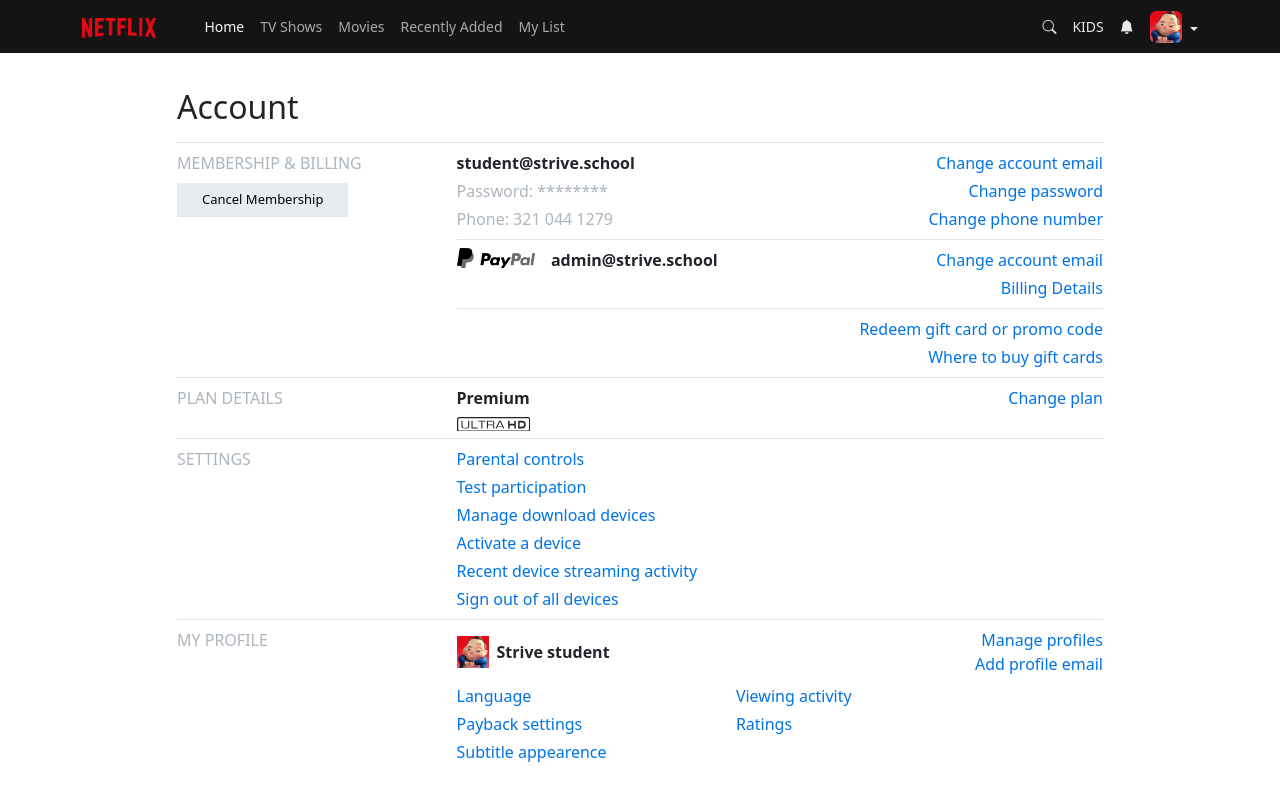
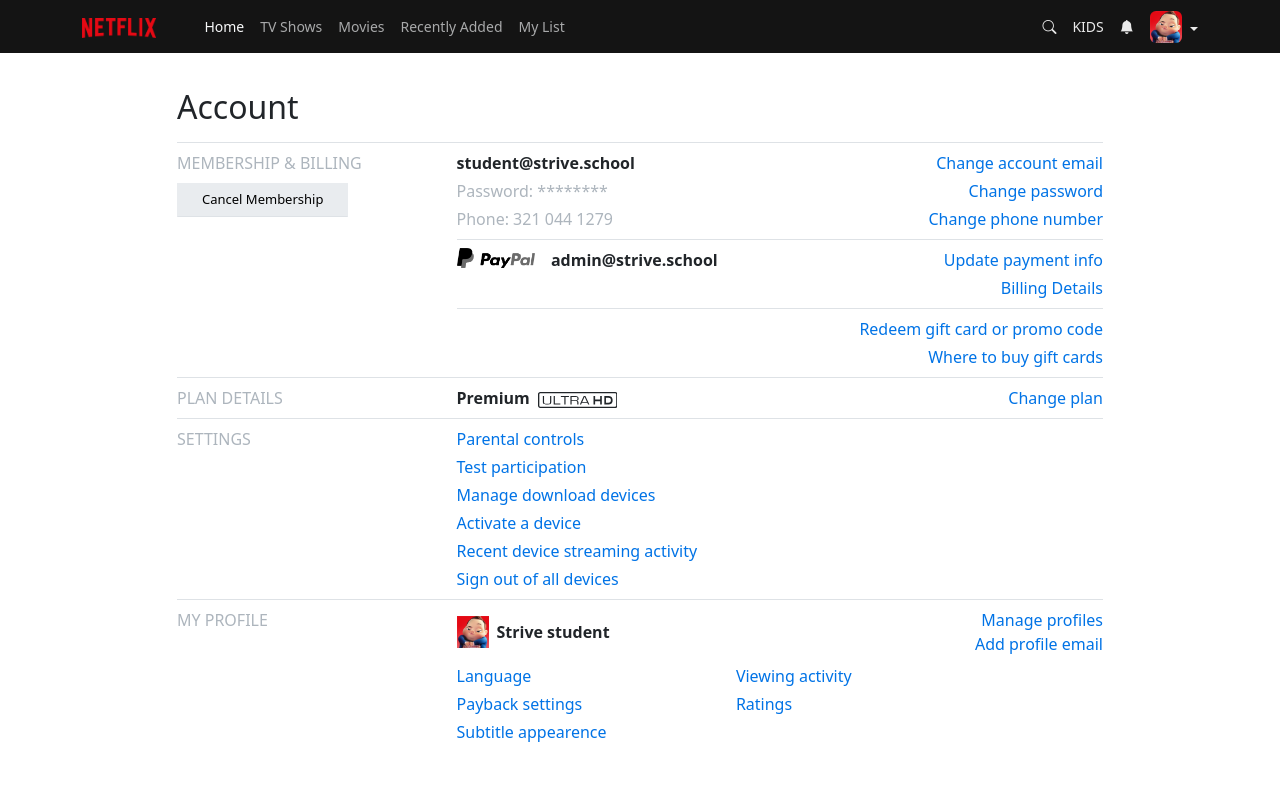
Before and after one commit to andreadipaola/U2-W6-D5-Netflix-clone, a plain HTML site: page settings.html in a window 1280 px wide. Drawn offline with nearby package versions, Linux system fonts and the light colour scheme.

Commit message:
added some changes

```diff
--- a/assets/scss/custom files/_overrides.scss
+++ b/assets/scss/custom files/_overrides.scss
@@ -132,6 +132,9 @@
       class: ht,
       values: (
         15: 15px,
+        16: 16px,
+        17: 17px,
+        18: 18px,
         20: 20px,
         25: 25px,
         32: 32px,
--- a/settings.html
+++ b/settings.html
@@ -189,7 +189,7 @@
                     />
                     <span class="fw-semibold">admin@strive.school</span>
                   </div>
-                  <a href="#"><span>Change account email</span></a>
+                  <a href="#"><span>Update payment info</span></a>
                 </div>
                 <div class="d-flex justify-content-end">
                   <a href="#"><span>Billing Details</span></a>
@@ -215,10 +215,10 @@
             <div class="col">
               <div>
                 <div class="d-flex justify-content-between">
-                  <div class="">
-                    <span class="fw-semibold">Premium</span>
-                    <div class="d-block ht-20">
-                      <svg viewBox="0 0 4770 960" class="quality-icon">
+                  <div class="d-flex">
+                    <span class="fw-semibold me-2">Premium</span>
+                    <div class="d-block">
+                      <svg class="ht-16"viewBox="0 0 4770 960" class="quality-icon">
                         <g
                           stroke="none"
                           stroke-width="1"
```
Also changed, not shown: index.html (+1 -1 lines), assets/css/style.css, assets/dist/css/style.min.css, 2 other files.
